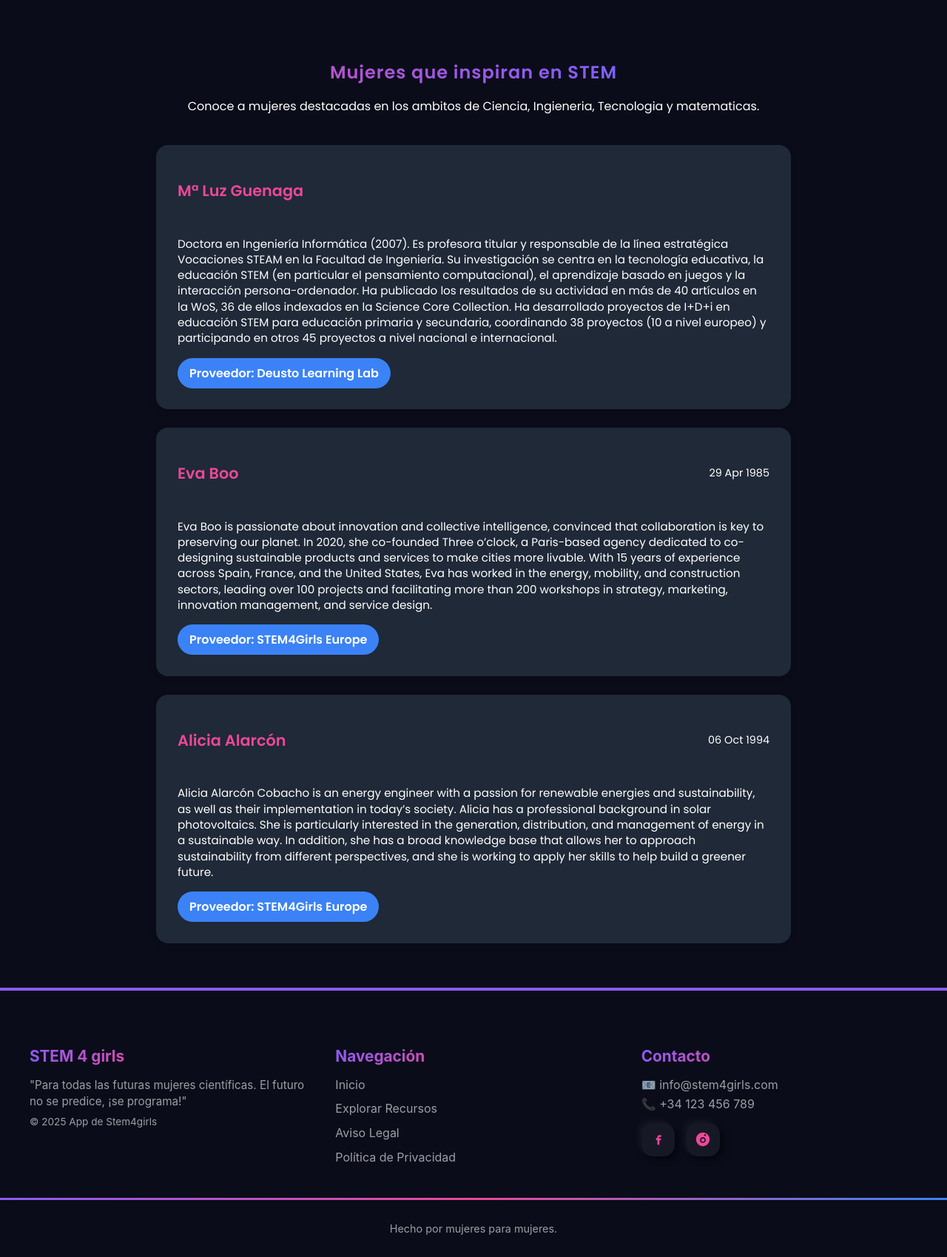
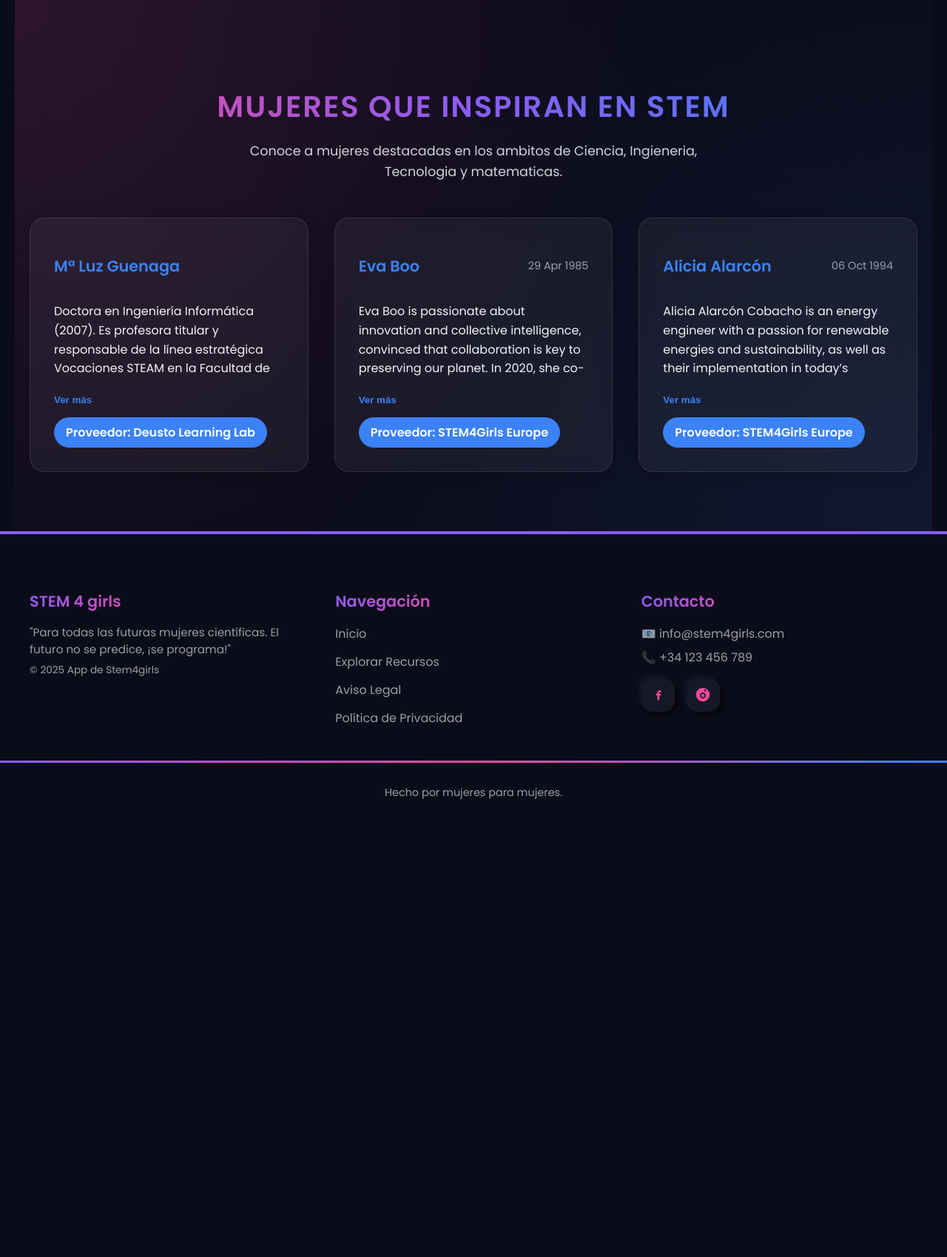
Before and after one commit to IRIA-PICO/stem4girls, a Django app: page /appstem4girls/mujeres_lideres/ in a window 1280 px wide. Shown: the part 94-1793 px from the top of the page at 74% size. After the commit the page ends 1174 px from the top, so only its background shows below. Run offline with Django 5.2, Linux system fonts and the light colour scheme; data comes from the database, SQL or seed files in the repository; both versions use the stored data as it was after the commit.

Commit message:
Arreglos css y mujeres

```diff
--- a/appstem4girls/static/css/base.css
+++ b/appstem4girls/static/css/base.css
@@ -189,16 +189,15 @@ body {
   display: flex;
   flex-direction: column;
 }
-/* ===== Footer general ===== */
+
 .footer {
     background-color: var(--bg-dark);
     color: var(--text-light);
-    font-family: 'Inter', sans-serif;
+    font-family: 'Poppins', Arial, sans-serif;;
     padding-top: 3rem;
     border-top: 4px solid var(--primary);
 }
 
-/* ===== Contenedor principal ===== */
 .containerF {
     max-width: 1200px;
     margin: 0 auto;
@@ -214,7 +213,6 @@ body {
     }
 }
 
-/* ===== Columnas ===== */
 .footer-col h4 {
     font-size: 1.3rem;
     margin-bottom: 1rem;
@@ -244,7 +242,6 @@ body {
     color: var(--text-muted);
 }
 
-/* ===== Navegación ===== */
 .footer-col ul {
     list-style: none;
     padding: 0;
--- a/appstem4girls/static/css/mujeres.css
+++ b/appstem4girls/static/css/mujeres.css
@@ -1,92 +1,108 @@
-#mujeres-tit{
-  font-weight: 800;
-  font-size: 1.5rem;
-  color: white;
-  background: linear-gradient(90deg, var(--secondary)0%, var(--primary)60%, var(--accent)100%);
-  background-clip: 0;
-  -webkit-background-clip: text;
-  -webkit-text-fill-color: transparent;
-  text-decoration: none;
-  letter-spacing: 1px;
-  transition: transform 0.3s ease;
+.mujeres_section {
+    text-align: center;
+    padding: 80px 20px;
+    max-width: 1200px;
+    margin: 0 auto;
+    position: relative;
+    background: radial-gradient(circle at top left, rgba(236,72,153,0.15), transparent 60%),
+                radial-gradient(circle at bottom right, rgba(59,130,246,0.1), transparent 60%);
 }
 
-.mujeres_section {
-    text-align: center;
-    padding: 60px 20px;
-    max-width: 1200px;
-    margin: 0 auto;
+#mujeres-tit {
+    font-weight: 900;
+    font-size: 2.5rem;
+    background: linear-gradient(90deg, var(--secondary) 0%, var(--primary) 50%, var(--accent) 100%);
+    background-clip: text;
+    -webkit-background-clip: text;
+    color: transparent;
+    -webkit-text-fill-color: transparent;
+    text-transform: uppercase;
+    letter-spacing: 2px;
+    margin-bottom: 1rem;
+    transition: transform 0.3s ease;
 }
 
-.info_mujeres h1 {
-    font-size: 2.2rem;
-    font-weight: 800;
-    color: var(--accent);
-    margin-bottom: 0.5rem;
+#mujeres-tit:hover {
+    transform: scale(1.05);
+}
+.info_mujeres .subtitle {
+    color: #d1d5db;
+    font-size: 1.1rem;
+    max-width: 700px;
+    margin: 0 auto 3rem;
+    line-height: 1.6;
 }
 
-.info_mujeres .subtitle {
-    color: white;
-    font-size: 1rem;
-    margin-bottom: 2.5rem;
+.mujeres_grid {
+    display: grid;
+    grid-template-columns: repeat(auto-fit, minmax(280px, 1fr));
+    gap: 35px;
+    justify-content: center;
 }
 
-/* ====== GRID DE TARJETAS ====== */
-.mujeres_grid {
-    display: flex;
-    flex-direction: column;
-    align-items: center;
-    gap: 25px;
+.mujer_card {
+    background: rgba(255, 255, 255, 0.05);
+    border: 1px solid rgba(255, 255, 255, 0.1);
+    backdrop-filter: blur(12px);
+    border-radius: 20px;
+    padding: 2rem;
+    color: white;
+    text-align: left;
+    transition: transform 0.4s ease, box-shadow 0.4s ease;
+    box-shadow: 0 4px 20px rgba(0,0,0,0.2);
 }
-
-/* ====== TARJETA INDIVIDUAL ====== */
-.mujer_card {
-    background: #1f2937;
-    color: white;
-    border-radius: 16px;
-    padding: 1.8rem;
-    width: 90%;
-    max-width: 800px;
-    box-shadow: 0 4px 10px rgba(0,0,0,0.1);
-    display: flex;
-    flex-direction: column;
-    justify-content: space-between;
-    text-align: left;
-    transition: none;
+.mujer_card:hover {
+    box-shadow: 0 10px 25px rgba(236,72,153,0.25);
 }
-
-
-/* ====== CABECERA ====== */
 .card_header {
     display: flex;
     justify-content: space-between;
     align-items: center;
-    margin-bottom: 0.8rem;
+    margin-bottom: 1rem;
 }
 
 .mujer_nombre {
     font-size: 1.3rem;
     font-weight: 700;
-    color: var(--secondary);
+    color: var(--accent);
 }
 
 .mujer_fecha {
     font-size: 0.9rem;
-    color: white;
+    color: #9ca3af;
     font-weight: 500;
 }
 
-/* ====== CUERPO ====== */
 .mujer_descripcion {
-    font-size: 0.95rem;
-    color: white;
-    margin-bottom: 1rem;
-    line-height: 1.4;
+  position: relative;
+  font-size: 1rem;
+  color: #f3f4f6;
+  line-height: 1.6;
+  margin-bottom: 1rem;
+  max-height: calc(1.6em * 4); /* Muestra aprox 4 líneas */
+  overflow: hidden;
+  transition: max-height 0.4s ease;
 }
 
+.mujer_descripcion.expandida {
+  max-height: 1000px; /* suficiente para mostrar todo */
+}
 
+.ver-mas-btn {
+  background: none;
+  border: none;
+  color: var(--accent);
+  font-weight: 600;
+  cursor: pointer;
+  padding: 0;
+  margin-bottom: 1rem;
+  transition: color 0.3s ease;
+}
 
-/* ====== BOTÓN ====== */
+.ver-mas-btn:hover {
+  color: var(--primary);
+}
+
 .btn_detalle {
     display: inline-block;
     background-color: var(--accent);
--- a/appstem4girls/templates/base.html
+++ b/appstem4girls/templates/base.html
@@ -1,5 +1,5 @@
 <!DOCTYPE html>
-<html lang="en">
+<html lang="es">
     <head>
         <meta charset="UTF-8">
         <meta name="viewport" content="width=device-width, initial-scale=1">
--- a/appstem4girls/templates/lista_recursos.html
+++ b/appstem4girls/templates/lista_recursos.html
@@ -12,7 +12,7 @@
     <div class="info_L_recursos">
         <h1>Explora Nuestros Recursos</h1>
         <p>Encuentra talleres, videos, eventos y mucho más para impulsar tu talento STEM</p>
-        </div>
+    </div>
   <!-- Blog entry -->
   <div class="grid_recursos">
     {% if recursos %}
@@ -46,8 +46,6 @@
         <p>ERROR</p>
     {% endif %}
     </div>
-  </div>
-
 </div>
 <!-- END ENTRIES -->
 {% endblock %}
--- a/appstem4girls/templates/mujeres_lideres.html
+++ b/appstem4girls/templates/mujeres_lideres.html
@@ -31,6 +31,7 @@
                     <p class="mujer_descripcion">
                         {{ mujer.descripcion}}
                     </p>
+                    <button class="ver-mas-btn" data-target="desc-{{ forloop.counter }}">Ver más</button>
 
                     {% if mujer.proveedor %}
                         <a href="{% url 'detalle_proveedor' mujer.proveedor.id %}" class="btn_detalle">
```
Also changed, not shown: appstem4girls/static/css/index.css (+4 -11 lines), appstem4girls/static/css/proveedores.css (+3 -4 lines), db.sqlite3.
